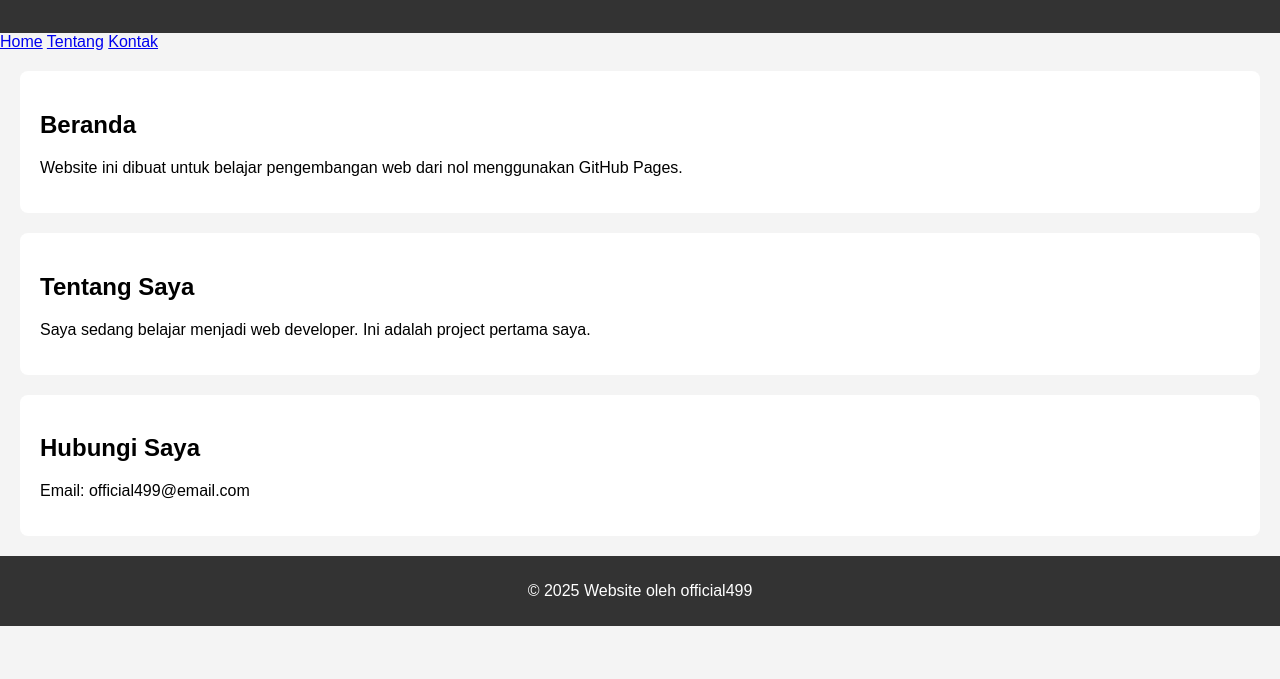
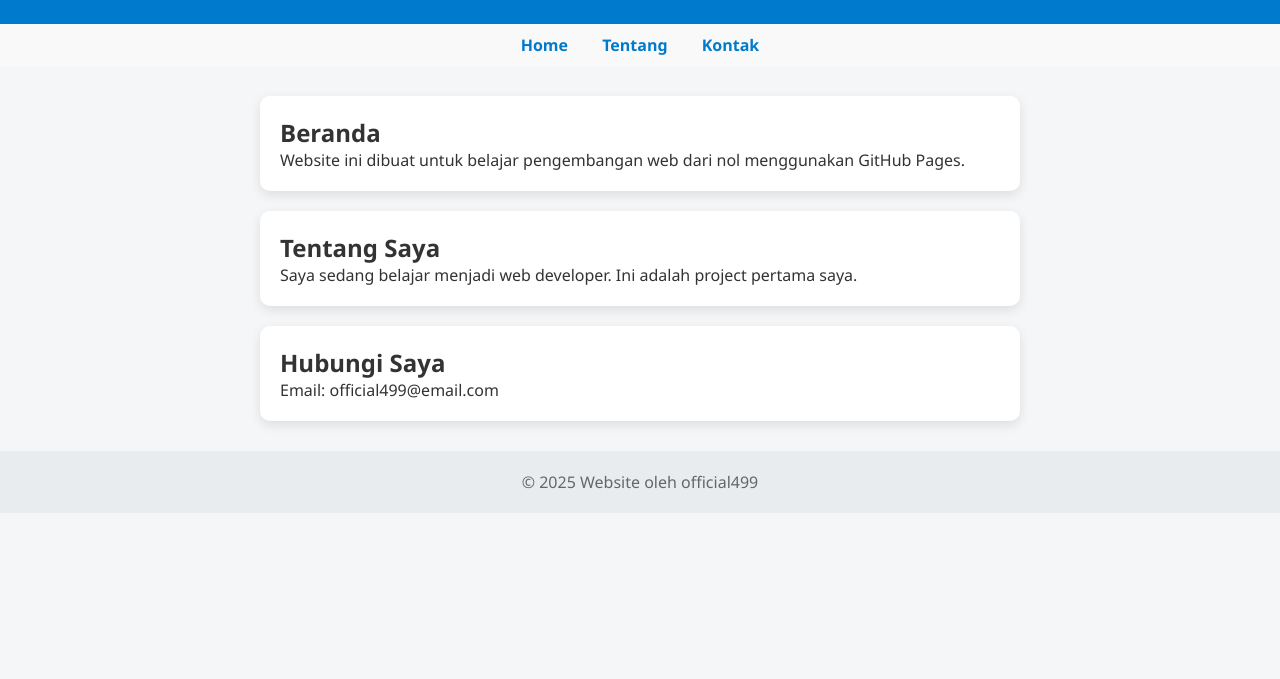
Before and after one commit to official499/website-pertama, a plain HTML site: page index.html in a window 1280 px wide. Shown: the part 121-800 px from the top of the page. Drawn offline with Linux system fonts and the light colour scheme.

Commit message:
Update style.css

```diff
--- a/style.css
+++ b/style.css
@@ -1,46 +1,52 @@
-body {
-    font-family: Arial, sans-serif;
+* {
+    box-sizing: border-box;
     margin: 0;
     padding: 0;
-    background-color: #f4f4f4;
+}
+
+body {
+    font-family: 'Segoe UI', sans-serif;
+    background-color: #f4f6f8;
+    color: #333;
 }
 
 header {
-    background-color: #333;
+    background-color: #007acc;
     color: white;
     text-align: center;
-    padding: 20px 0;
+    padding: 40px 20px;
 }
 
-nav ul {
-    list-style-type: none;
-    padding: 0;
+nav {
+    background-color: #f9f9f9;
+    padding: 10px 20px;
     text-align: center;
-    background-color: #444;
-    margin: 0;
 }
 
-nav ul li {
-    display: inline;
-    margin: 0 10px;
+nav a {
+    margin: 0 15px;
+    text-decoration: none;
+    color: #007acc;
+    font-weight: bold;
 }
 
-nav ul li a {
-    color: white;
-    text-decoration: none;
-    font-size: 18px;
+main {
+    max-width: 800px;
+    margin: 30px auto;
+    padding: 0 20px;
 }
 
-section {
-    margin: 20px;
+.card {
+    background: white;
+    border-radius: 10px;
+    box-shadow: 0 4px 12px rgba(0,0,0,0.1);
     padding: 20px;
-    background-color: white;
-    border-radius: 8px;
+    margin-bottom: 20px;
 }
 
 footer {
     text-align: center;
-    padding: 10px;
-    background-color: #333;
-    color: white;
+    padding: 20px;
+    background-color: #e9ecef;
+    color: #666;
 }
```
